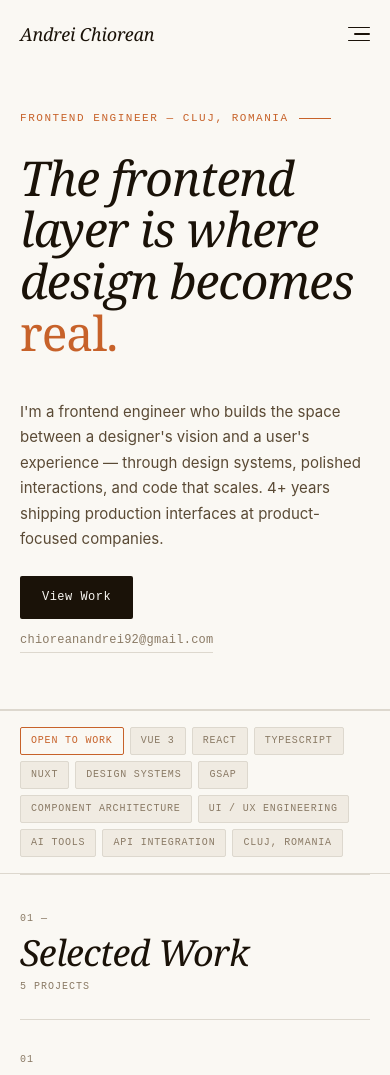
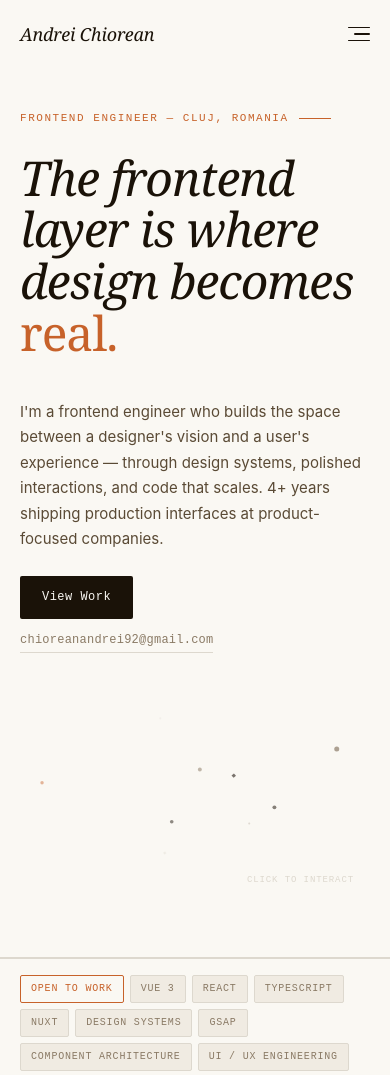
Before and after one commit to CAndrei1601/MyWebsite2021, a Nuxt app: page / in a window 390 px wide. Shown: the top 1075 px of the page. Built offline with nearby package versions, Linux system fonts and the light colour scheme.

Commit message:
fix: show particle canvas below hero text on mobile

```diff
--- a/app/components/sections/HeroSection.vue
+++ b/app/components/sections/HeroSection.vue
@@ -370,7 +370,9 @@ if (import.meta.client) {
 }
 
 @media (max-width: 480px) {
-  .hero-canvas-wrap { display: none; }
+  .hero-canvas-wrap {
+    height: 200px;
+  }
   .btn-secondary {
     max-width: 100%;
     overflow: hidden;
```
